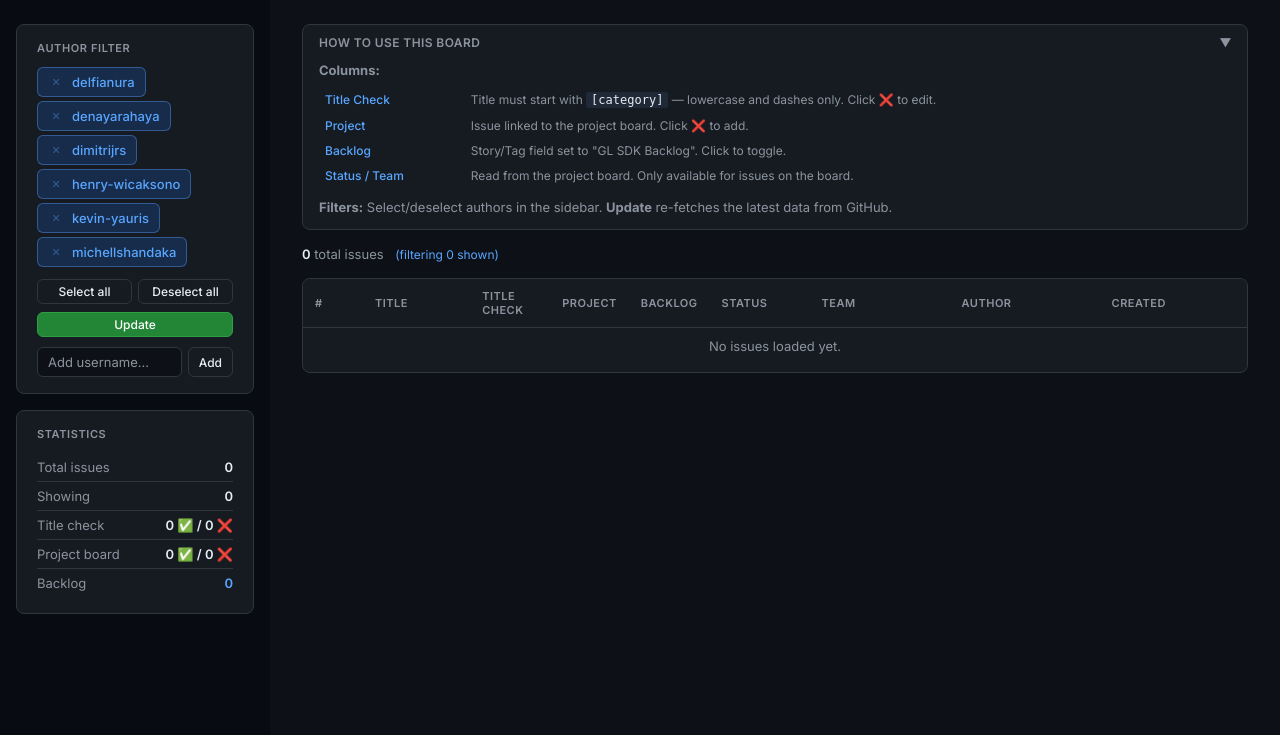
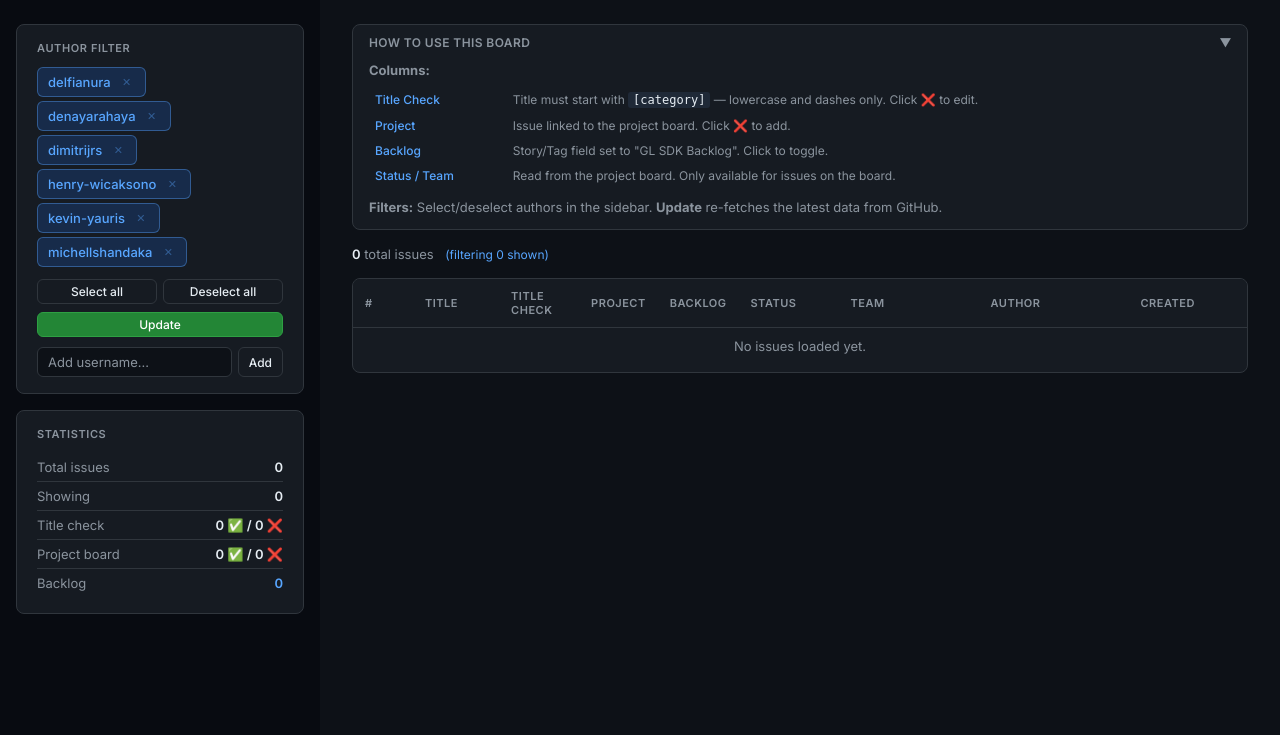
Before and after one commit to henry-wicaksono/gl-sdk-backlog-manager, a Flask app: page / in a window 1280 px wide. Shown: the part 65-800 px from the top of the page. Run offline with Flask 3, Linux system fonts and the light colour scheme; data that the repository does not hold is empty.

Commit message:
Move ✕ after author name, widen sidebar to 320px

```diff
--- a/templates/index.html
+++ b/templates/index.html
@@ -72,7 +72,7 @@
 
     /* --- Sidebar --- */
     .sidebar {
-      width: 270px;
+      width: 320px;
       flex-shrink: 0;
       background: #080b11;
       padding: 24px 16px 64px;
@@ -672,8 +672,8 @@
       const container = document.getElementById('sidebarChips');
       container.innerHTML = allAuthors.map(a =>
         `<span class="sidebar-chip ${activeAuthors.has(a) ? 'active' : ''}" onclick="toggleAuthor('${esc(a)}')">
+          ${esc(a)}
           <span class="remove" onclick="event.stopPropagation(); removeAuthor('${esc(a)}')">✕</span>
-          ${esc(a)}
         </span>`
       ).join('');
     }
```
